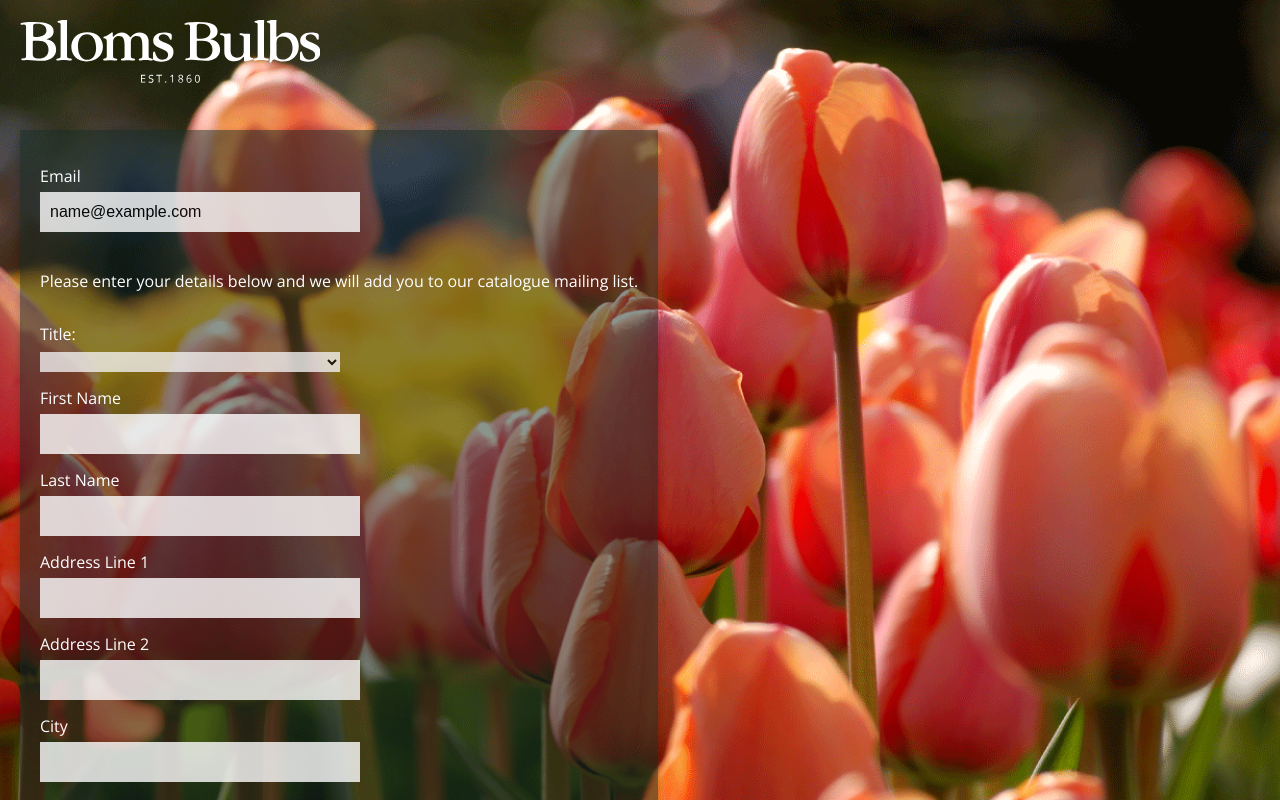
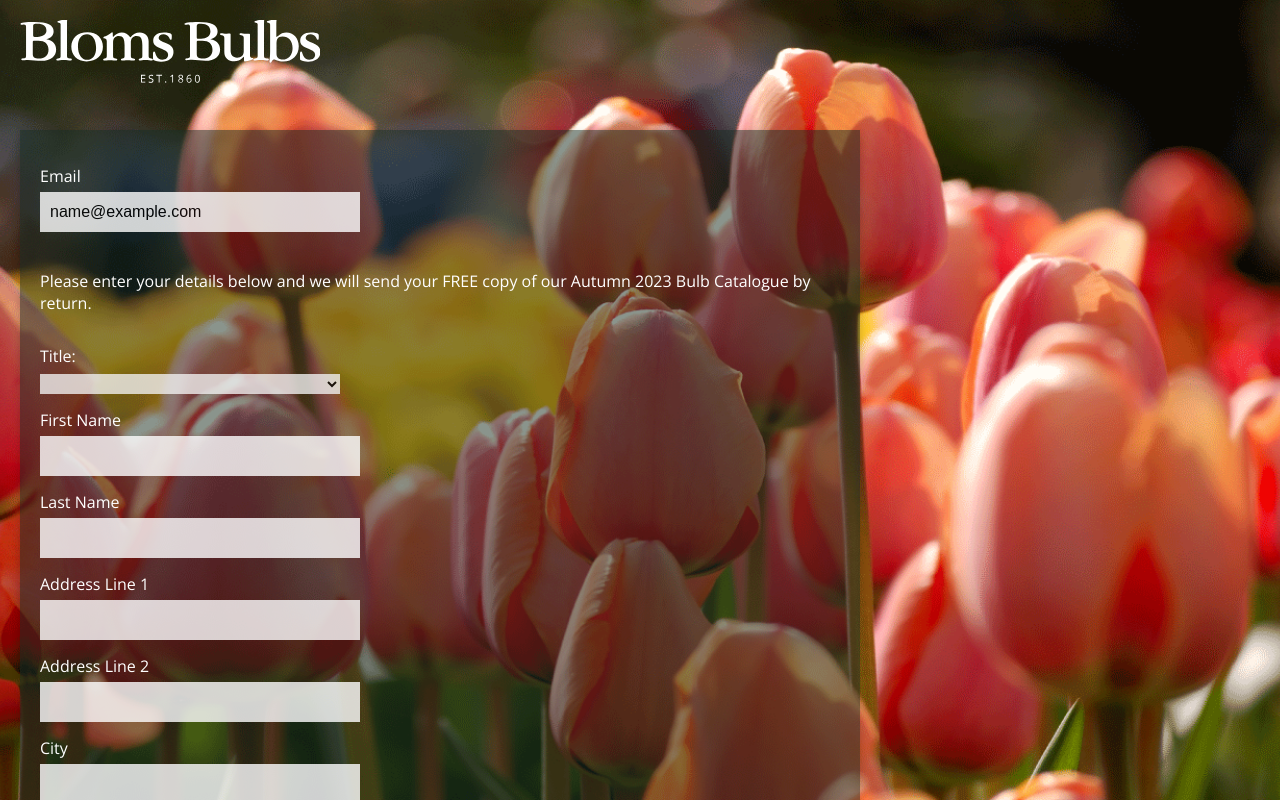
Before and after one commit to capblom/cat_req, a React (Create React App) app: page / in a window 1280 px wide. Both pictures are taken after typing "name@example.com" into the empty fields and a click on the button "SUBMIT". Shown: the top 800 px of the page. Built offline with nearby package versions, Linux system fonts and the light colour scheme; no server answers.

Commit message:
first live version

```diff
--- a/src/App.css
+++ b/src/App.css
@@ -28,7 +28,7 @@
 }
 
 .wrapper {
-  max-width: 60%;
+  max-width: 80%;
   display: flex;
   padding: 20px;
   flex-wrap: wrap;
--- a/src/App.js
+++ b/src/App.js
@@ -61,7 +61,8 @@ function App() {
   return (
     <div className="App">
       <div className="logo-container">
-        <Logo />
+        <a href="https://blomsbulbs.com/product-category/autumn/" target="_blank"><Logo />
+        </a>
       </div>
       {loading ? <Loading /> : null}
       {!userId && !loading && !showNewUserForm && !userCreated ? <EmailInput checkEmail={checkEmail} /> : null}
--- a/src/NewUserForm.js
+++ b/src/NewUserForm.js
@@ -83,7 +83,7 @@ const NewUserForm = ({ email, onSuccess }) => {
           <input type="email" value={email} readOnly />
           <br /> <br />
 
-          <p>Please enter your details below and we will add you to our catalogue mailing list.</p>
+          <p>Please enter your details below and we will send your FREE copy of our Autumn  2023 Bulb Catalogue by return.</p>
 
           <label>Title: </label>
           <br />
@@ -137,8 +137,9 @@ const NewUserForm = ({ email, onSuccess }) => {
           <br />
           <select value={source} onChange={(e) => setSource(e.target.value)}>
             <option></option>
-            <option>English Garden</option>
+            <option>English Garden Magazine</option>
             <option>Social Media</option>
+            <option>Friend or Family</option>
             <option>Other</option>
           </select>
           <br /><br />
--- a/src/UserInfo.js
+++ b/src/UserInfo.js
@@ -44,7 +44,7 @@ const UserInfo = ({ userId, postcode, onSuccess }) => {
     <div className="wrapper">
       <div className="container">
         <h3>It looks like you already have an account, is your postcode {postcode}?</h3>
-        <p>If you would like to request another catalogue, please click the button below. If you would like to update your address, <a target="_blank" rel="noopener noreferrer" href="https://blomsbulbs.com/my-account/">please sign in to your account</a>, give us a call on <strong>01234 709099</strong>, or send an email to <a href="mailto:help@blomsbulbs.com">help@blomsbulbs.com</a>.</p>
+        <p>If you would like to request a catalogue, please click the button below and we will send one by return. If you would like to update your address, <a target="_blank" rel="noopener noreferrer" href="https://blomsbulbs.com/my-account/">please sign in to your account</a>, give us a call on <strong>01234 709099</strong>, or, send an email to <a href="mailto:help@blomsbulbs.com">help@blomsbulbs.com</a>.</p>
         <button onClick={handleRequestCatalogue} disabled={isLoading}>
           {isLoading ? "LOADING..." : "REQUEST A NEW CATALOGUE"}
         </button>
```
